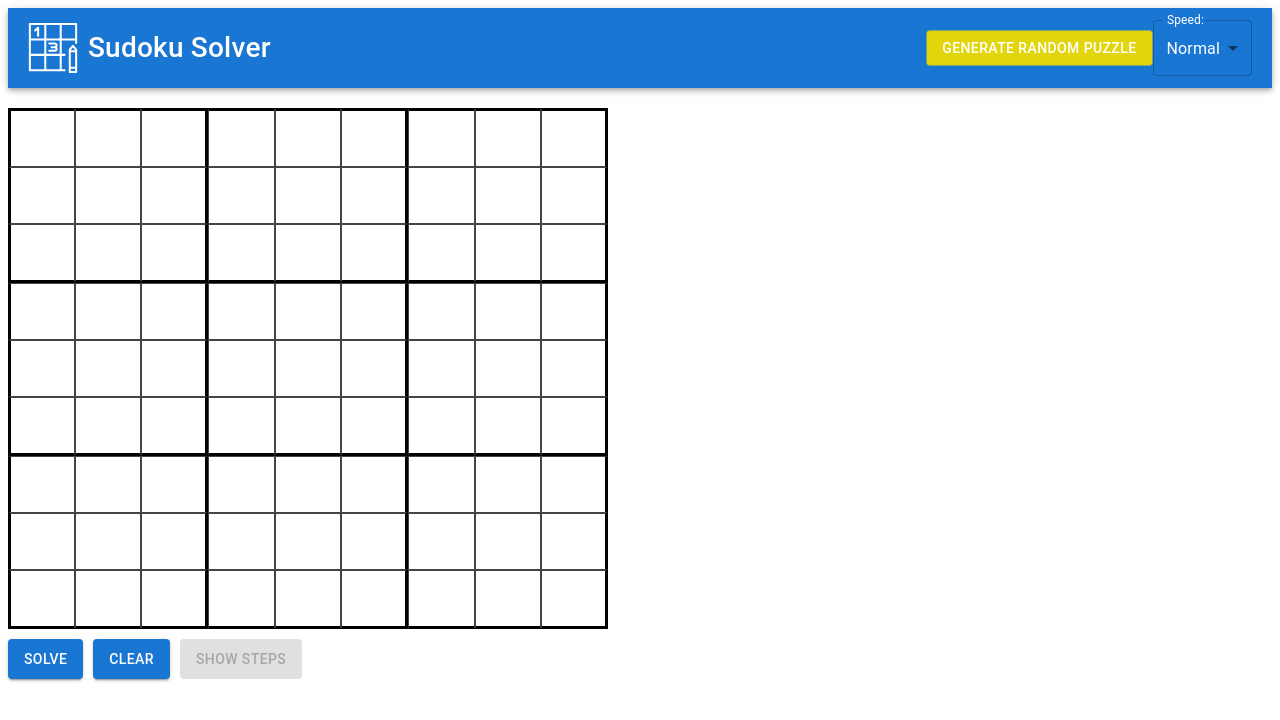
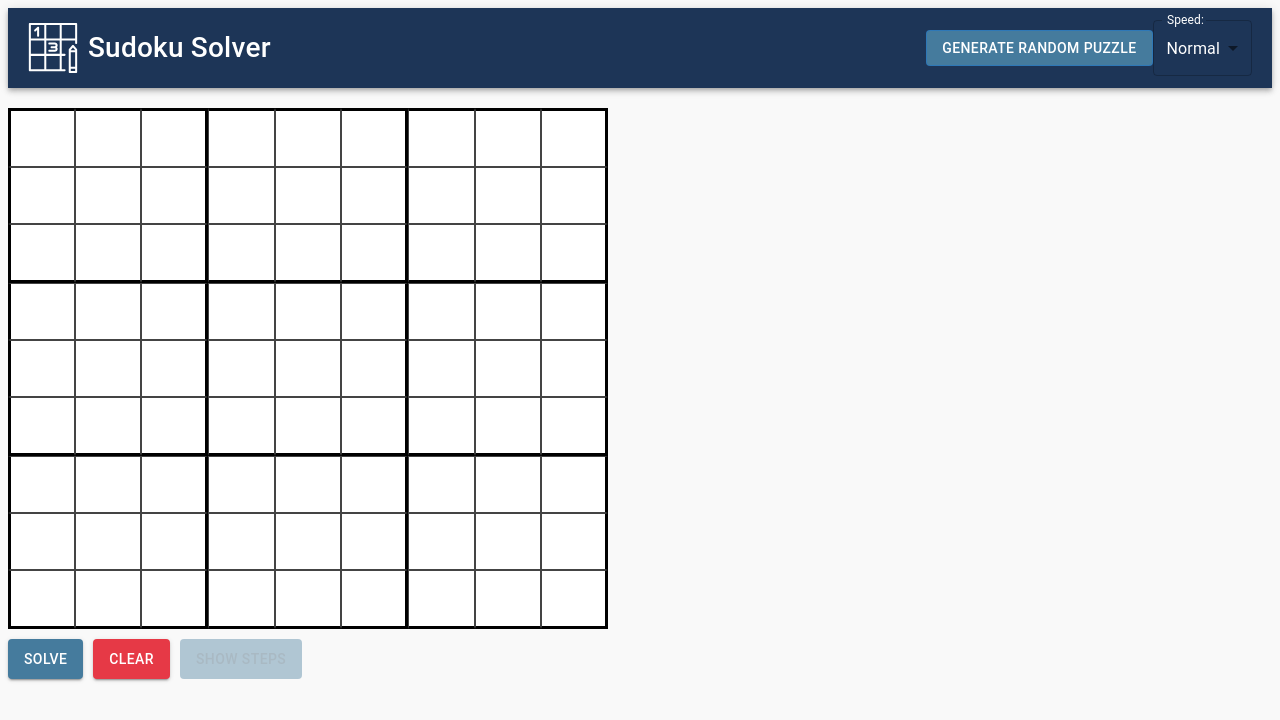
Before and after one commit to JacobThwaites/Sudoku-Solver, a React (Create React App) app: page / in a window 1280 px wide. Shown: the top 720 px of the page. Built offline with nearby package versions, Linux system fonts and the light colour scheme.

Commit message:
update css colours

```diff
--- a/src/App.css
+++ b/src/App.css
@@ -3,3 +3,7 @@
     justify-content: center;
     margin-left: 70px;
 }
+
+body {
+    background-color: #F9F9F9;
+}
--- a/src/GenerateRandomPuzzleButton.css
+++ b/src/GenerateRandomPuzzleButton.css
@@ -1,4 +1,4 @@
 #generate-puzzle-button {
-    background-color: #e3d50b;
+    background-color: #457B9D;
     color: white;
 }
--- a/src/TopBar.css
+++ b/src/TopBar.css
@@ -5,6 +5,7 @@
     display: flex;
     flex-direction: row;
     align-items: center;
+    background-color: #1D3557;
 }
 
 #speed-select-label {
@@ -14,3 +15,8 @@
 #speed-select {
     color: white;
 }
+
+.MuiPopover-root {
+    background-color: 1D3557;
+    color: white;
+}
--- /dev/null
+++ b/src/sudoku/StyledButton.css
@@ -0,0 +1,13 @@
+.styled-button {
+    background-color: #457B9D !important;
+}
+
+#clear-button {
+    background-color: #E63946 !important;
+}
+
+.styled-button:disabled {
+    opacity: .4;
+    pointer-events: none;
+    cursor: not-allowed;
+}
--- a/src/sudoku/StyledButton.tsx
+++ b/src/sudoku/StyledButton.tsx
@@ -1,19 +1,23 @@
-import Button from '@mui/material/Button';
+import Button from "@mui/material/Button";
+import "./StyledButton.css";
 
 type Props = {
-    onClick: any,
-    label: string,
-    disabled?: boolean
-}
+  id?: string;
+  onClick: any;
+  label: string;
+  disabled?: boolean;
+};
 
 export default function StyledButton(props: Props): JSX.Element {
   return (
     <Button
-            variant='contained'
+      id={props.id}
+      className="styled-button"
+      variant="contained"
       onClick={props.onClick}
       disabled={props.disabled}
     >
       {props.label}
     </Button>
-    )
+  );
 }
--- a/src/sudoku/SudokuButtons.tsx
+++ b/src/sudoku/SudokuButtons.tsx
@@ -29,7 +29,7 @@ export default function SudokuButtons(props: Props): JSX.Element {
                 setNoSolutionFound={props.setNoSolutionFound}
                 setIsInvalidPuzzle={props.setIsInvalidPuzzle}
             />
-            <StyledButton onClick={props.onClearButtonPressed} label='Clear'/>
+            <StyledButton id='clear-button' onClick={props.onClearButtonPressed} label='Clear'/>
             <StyledButton disabled={props.isShowStepsButtonDisabled} onClick={props.onSolutionButtonClick} label='Show Steps'/>
         </div>
     );
```
Also changed, not shown: src/App.tsx (line endings or trailing spaces). Lines whose indentation alone changed are shown as unchanged.
